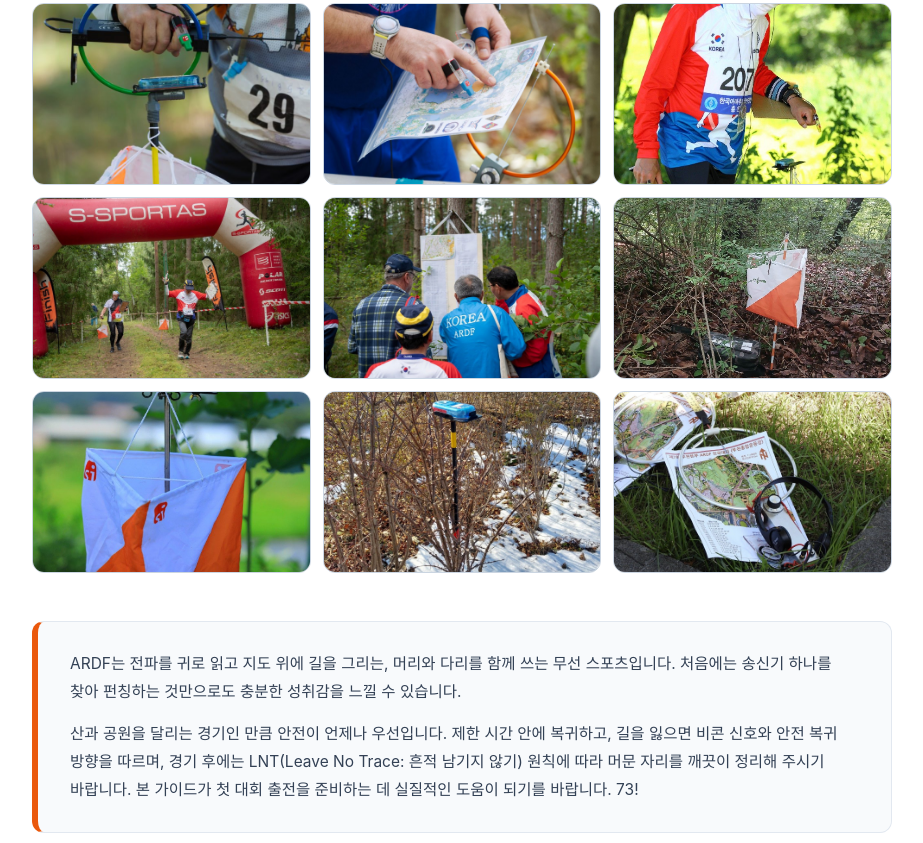
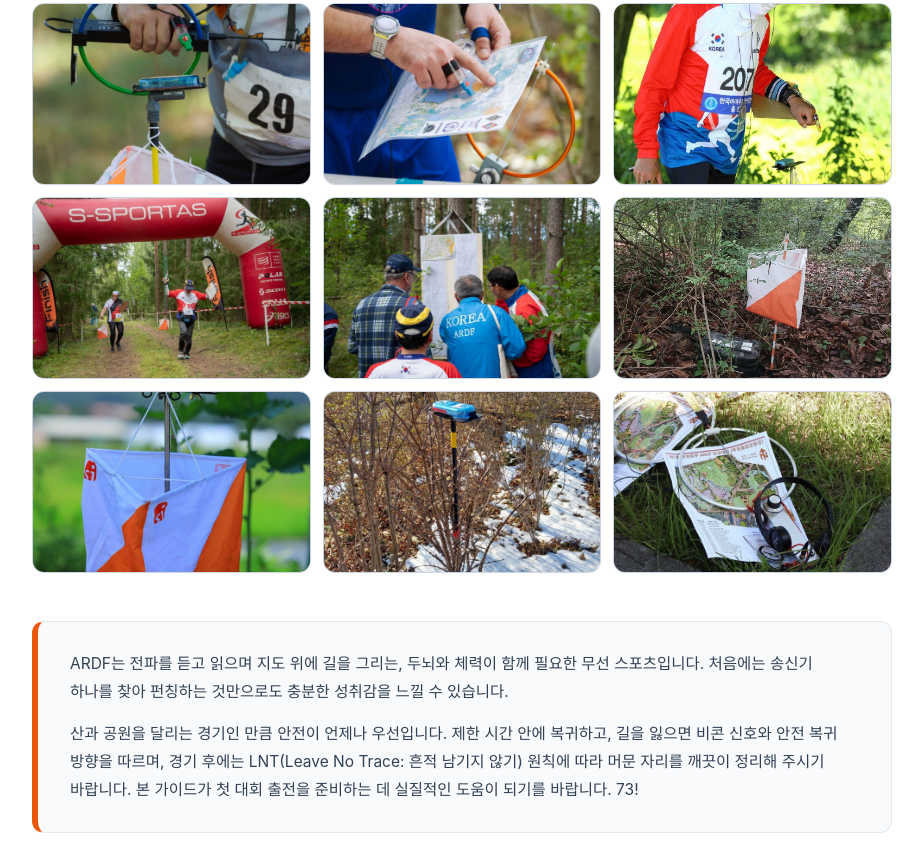
Before and after one commit to kooking0-JH/outdoor-radio-qa, a plain HTML site: page ardf.html in a window 1280 px wide. Shown: the part 5761-6604 px from the top of the page, without its empty margins (178-1101 px from the left). Drawn offline with Linux system fonts and the light colour scheme.

Commit message:
Update ardf.html

```diff
--- a/ardf.html
+++ b/ardf.html
@@ -259,7 +259,7 @@
 </div>
 
 <footer class="qa-footer">
-  <p>ARDF는 전파를 귀로 읽고 지도 위에 길을 그리는, 머리와 다리를 함께 쓰는 무선 스포츠입니다. 처음에는 송신기 하나를 찾아 펀칭하는 것만으로도 충분한 성취감을 느낄 수 있습니다.</p>
+  <p>ARDF는 전파를 듣고 읽으며 지도 위에 길을 그리는, 두뇌와 체력이 함께 필요한 무선 스포츠입니다. 처음에는 송신기 하나를 찾아 펀칭하는 것만으로도 충분한 성취감을 느낄 수 있습니다.</p>
   <p>산과 공원을 달리는 경기인 만큼 안전이 언제나 우선입니다. 제한 시간 안에 복귀하고, 길을 잃으면 비콘 신호와 안전 복귀 방향을 따르며, 경기 후에는 LNT(Leave No Trace: 흔적 남기지 않기) 원칙에 따라 머문 자리를 깨끗이 정리해 주시기 바랍니다. 본 가이드가 첫 대회 출전을 준비하는 데 실질적인 도움이 되기를 바랍니다. 73!</p>
 </footer>
 
```
